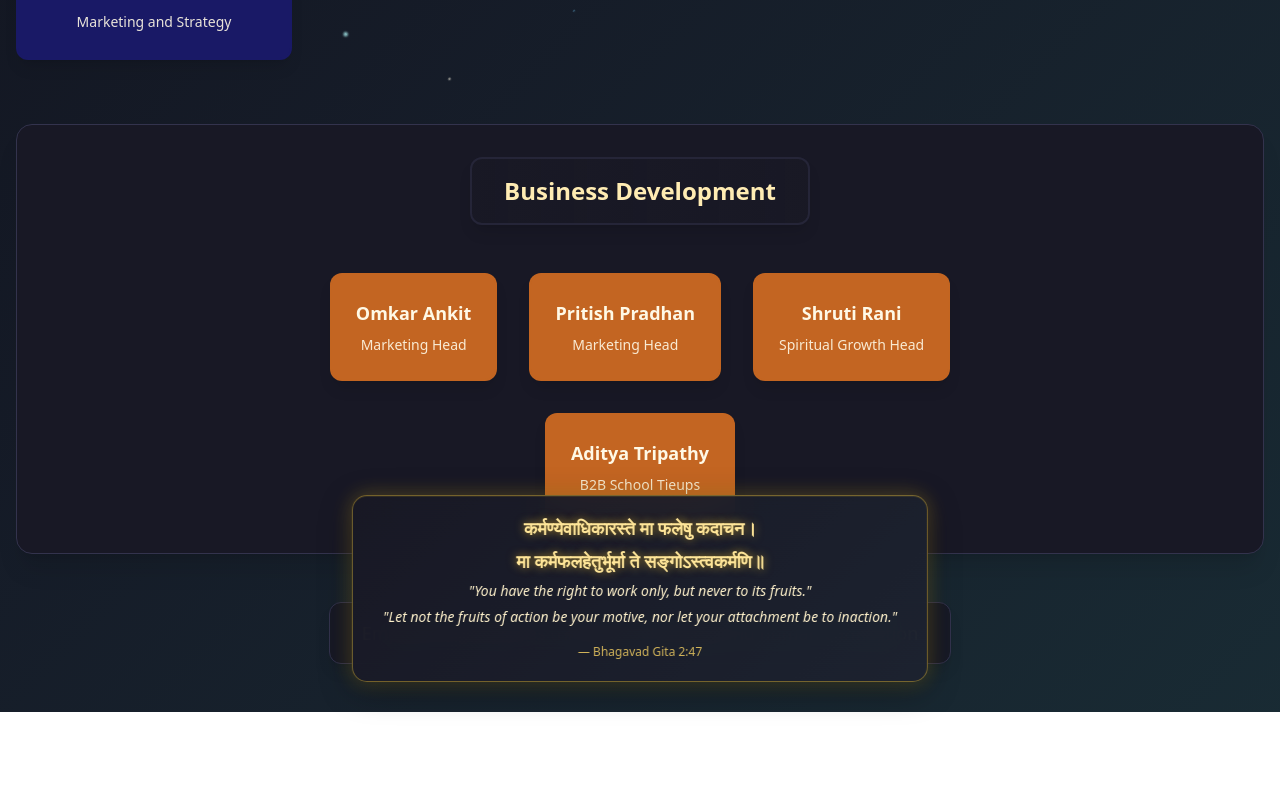
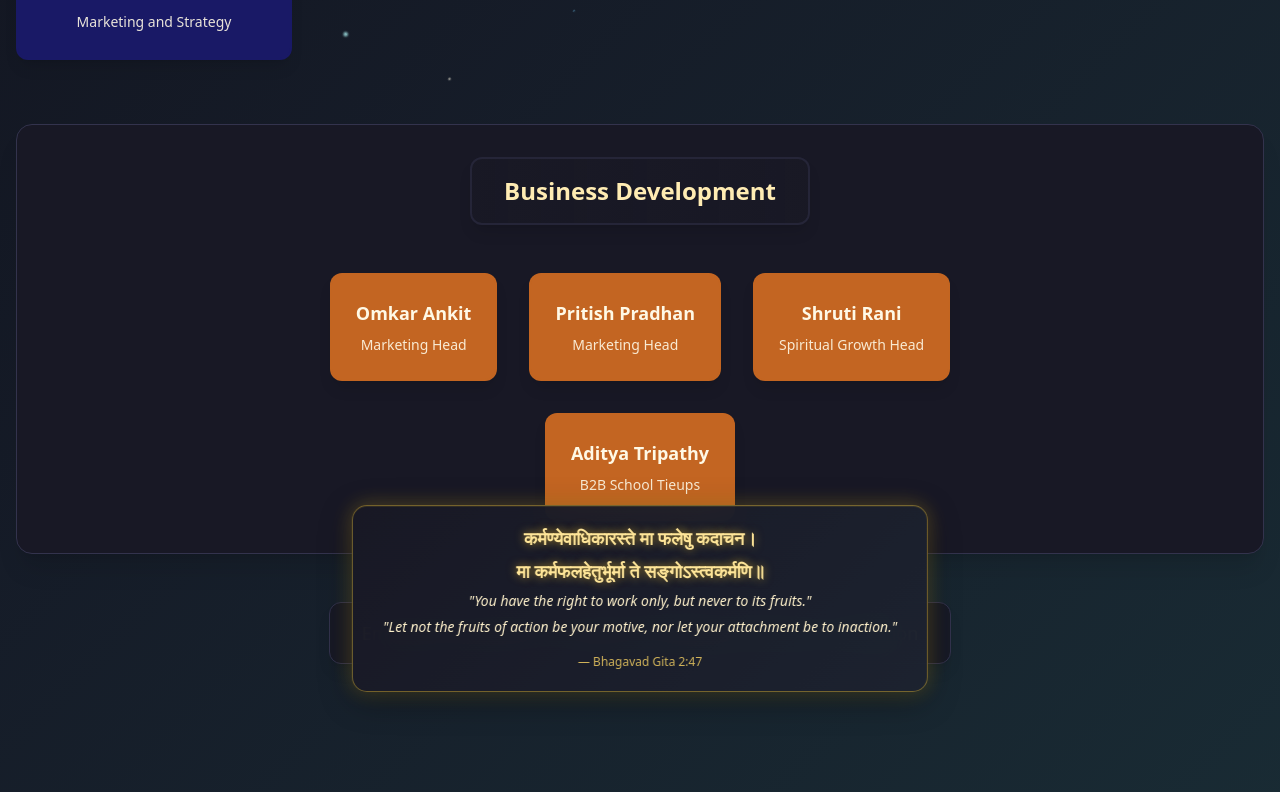
Before and after one commit to codepradosh/bold-design-palette, a React (Vite) app: page / in a window 1280 px wide. Shown: the part 1028-1820 px from the top of the page. Before the commit the page ends 1740 px from the top, so only its background shows below. Built offline with nearby package versions, Linux system fonts and the light colour scheme.

Commit message:
Improve bottom spacing - increase margin and padding for better layout

```diff
--- a/src/components/OrganizationalChart.tsx
+++ b/src/components/OrganizationalChart.tsx
@@ -72,7 +72,7 @@ const OrganizationalChart = () => {
   };
 
   return (
-    <div className="min-h-screen py-12 px-4 relative">
+    <div className="min-h-screen py-12 px-4 pb-32 relative">
       {/* Background Music */}
       <BackgroundMusic />
 
--- a/src/index.css
+++ b/src/index.css
@@ -1121,11 +1121,12 @@ All colors MUST be HSL.
 /* Geeta Shloka */
 .geeta-shloka {
   position: absolute;
-  bottom: 30px;
+  bottom: 60px;
   left: 50%;
   transform: translateX(-50%);
   z-index: 10;
   pointer-events: none;
+  margin-bottom: 40px;
 }
 
 .shloka-container {
```
